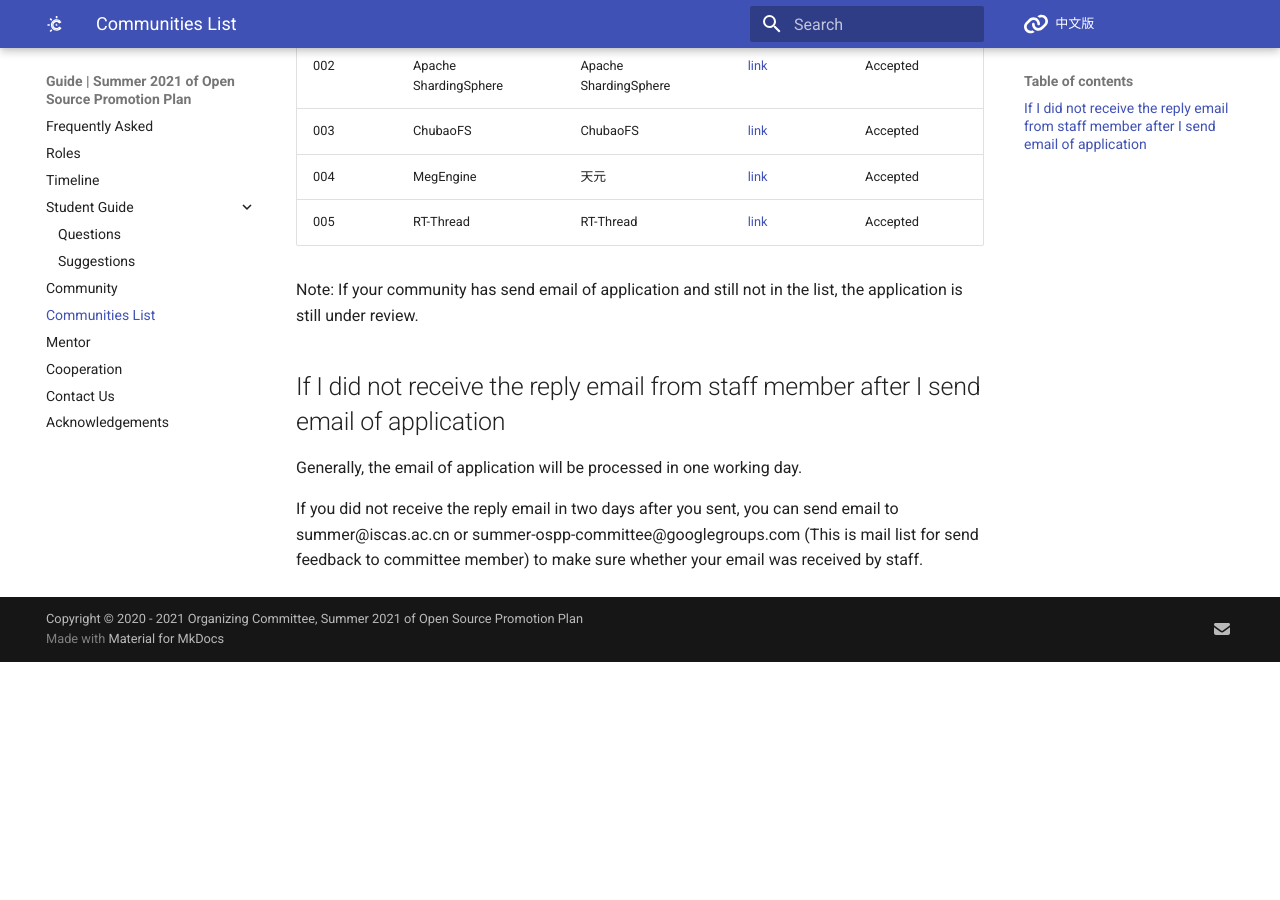
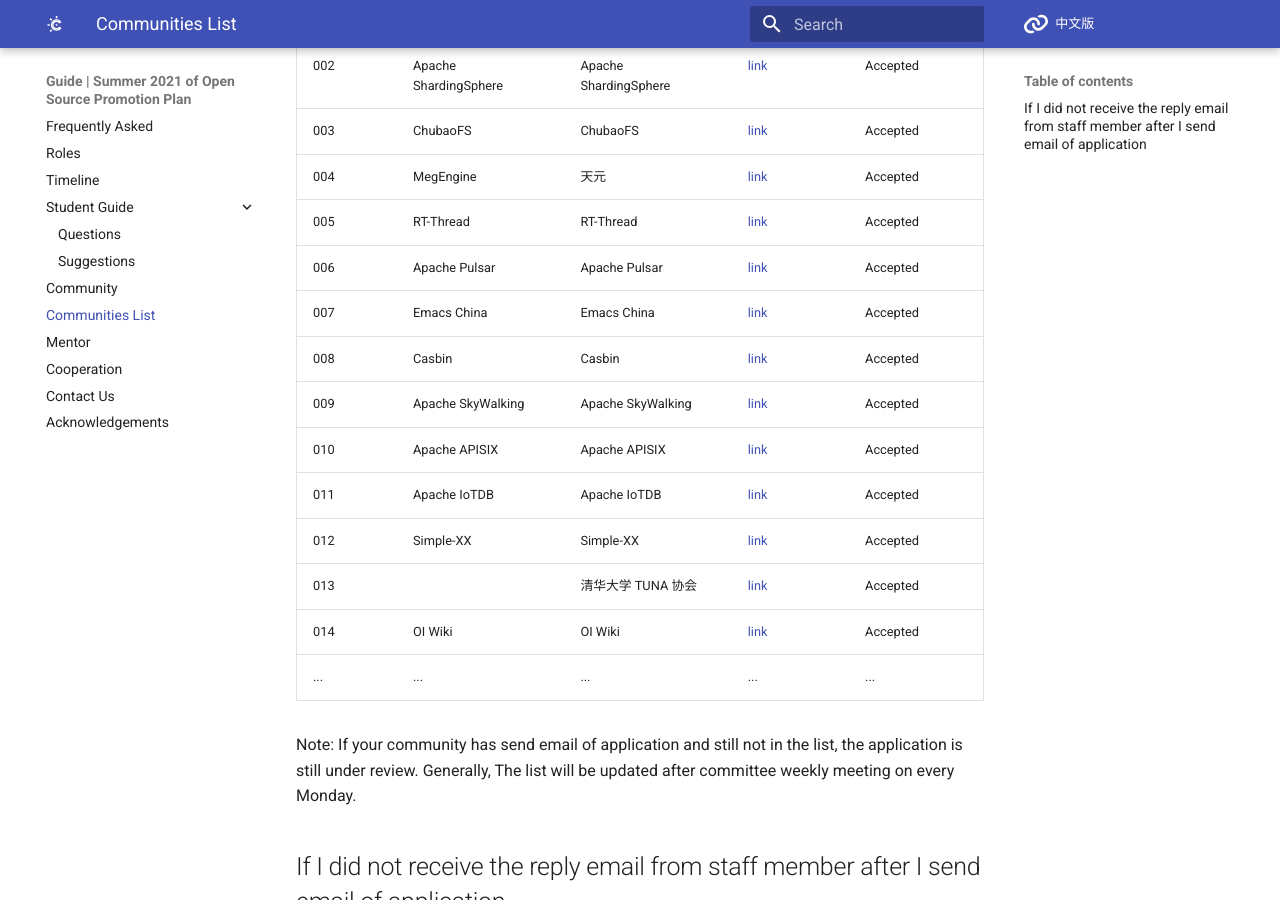
Before and after one commit to summer-ospp/help-en, an MkDocs documentation site: the page built from docs/communities-list.md, in a window 1280 px wide and 900 px high, scrolled down 500 px. Built offline with MkDocs 1.6.1 and Material for MkDocs 9.7.7, drawn with Linux system fonts in a browser that asks for light colours; comment, search, counter and statistics services are not loaded; before the commit the page ends 1162 px from its top, so only the background shows below that.

Commit message:
Add communities accepted on Feb 22.

```diff
--- a/docs/communities-list.md
+++ b/docs/communities-list.md
@@ -4,16 +4,26 @@ When the application email of community was received, the staff member will repl
 
 Before the deadline (Apr 30th, 2021) of application for community, this list will be continually updated
 
-| No. | English name | Chinese name | Official Website | State of application |
-| ---- | ------------ | ------------ | -------- | -------- |
-| 001  |              |              |          |          |
-| 001  |  Apache DolphinScheduler   | Apache DolphinScheduler | [link](https://dolphinscheduler.apache.org/)           | Accepted |
-| 002  |  Apache ShardingSphere     | Apache ShardingSphere   | [link](http://shardingsphere.apache.org/index_zh.html) | Accepted |
-| 003  |  ChubaoFS                  | ChubaoFS                | [link](https://github.com/chubaofs/chubaofs)           | Accepted |
-| 004  |  MegEngine                 | 天元                     | [link](https://megengine.org.cn/)                      | Accepted |
-| 005  |  RT-Thread                 | RT-Thread               | [link](https://www.rt-thread.org/)                     | Accepted |
+| No. | English name            | Chinese name            | Official Website                                       | State of application |
+| --- | ----------------------- | ----------------------- | ------------------------------------------------------ | -------------------- |
+| 001 |                         |                         |                                                        |                      |
+| 001 | Apache DolphinScheduler | Apache DolphinScheduler | [link](https://dolphinscheduler.apache.org/)           | Accepted             |
+| 002 | Apache ShardingSphere   | Apache ShardingSphere   | [link](http://shardingsphere.apache.org/index_zh.html) | Accepted             |
+| 003 | ChubaoFS                | ChubaoFS                | [link](https://github.com/chubaofs/chubaofs)           | Accepted             |
+| 004 | MegEngine               | 天元                    | [link](https://megengine.org.cn/)                      | Accepted             |
+| 005 | RT-Thread               | RT-Thread               | [link](https://www.rt-thread.org/)                     | Accepted             |
+| 006 | Apache Pulsar           | Apache Pulsar           | [link](https://pulsar.apache.org)                      | Accepted             |
+| 007 | Emacs China             | Emacs China             | [link](https://emacs-china.org/)                       | Accepted             |
+| 008 | Casbin                  | Casbin                  | [link](https://casbin.org/)                            | Accepted             |
+| 009 | Apache SkyWalking       | Apache SkyWalking       | [link](https://skywalking.apache.org/)                 | Accepted             |
+| 010 | Apache APISIX           | Apache APISIX           | [link](https://apisix.apache.org/)                     | Accepted             |
+| 011 | Apache IoTDB            | Apache IoTDB            | [link](http://iotdb.apache.org/)                       | Accepted             |
+| 012 | Simple-XX               | Simple-XX               | [link](https://github.com/Simple-XX)                   | Accepted             |
+| 013 |                         | 清华大学 TUNA 协会      | [link](https://tuna.moe/)                              | Accepted             |
+| 014 | OI Wiki                 | OI Wiki                 | [link](https://oi-wiki.org)                            | Accepted             |
+| ... | ...                     | ...                     | ...                                                    | ...                  |
 
-Note: If your community has send email of application and still not in the list, the application is still under review.
+Note: If your community has send email of application and still not in the list, the application is still under review. Generally, The list will be updated after committee weekly meeting on every Monday.
 
 ## If I did not receive the reply email from staff member after I send email of application
 
```
